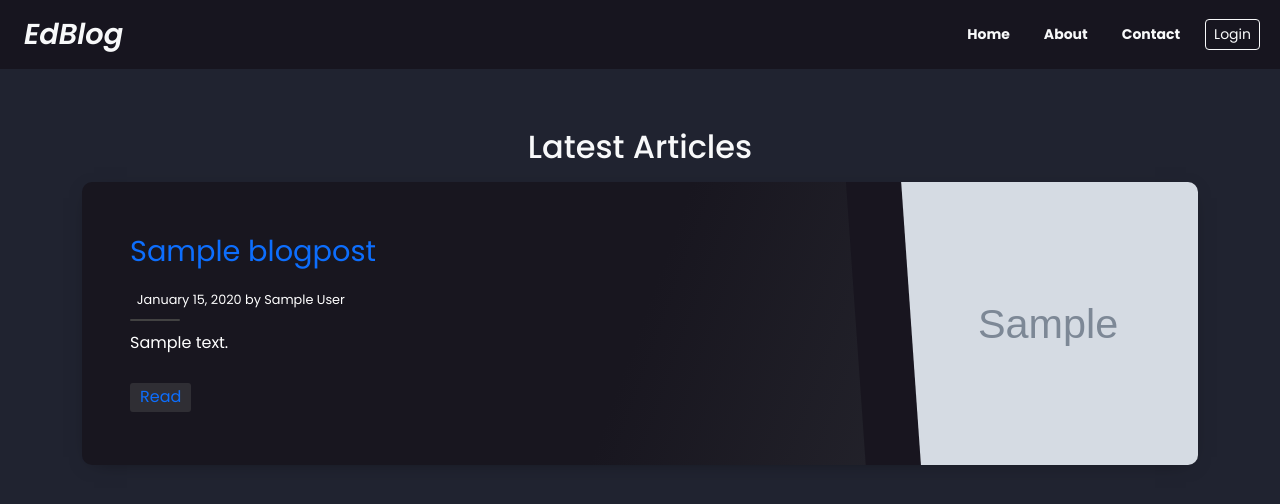
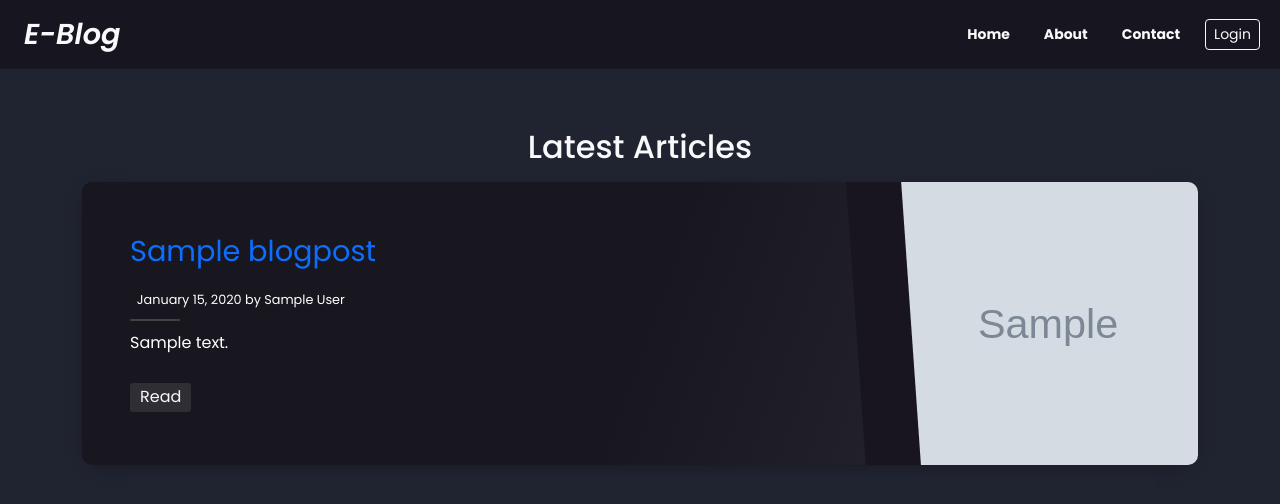
Before and after one commit to Edu58/Flask-Personal-Blog, a Flask app: page / in a window 1280 px wide. Shown: the top 504 px of the page. Run offline with Flask 2, Linux system fonts and the light colour scheme; tables that the repository leaves empty hold one stand-in row (values such as "Sample post"); grey boxes marked "Sample" are stand-in pictures; some libraries are stand-ins or nearby versions.

Commit message:
style: changes read & delete color

```diff
--- a/app/templates/base.html
+++ b/app/templates/base.html
@@ -21,7 +21,7 @@
 <nav class="navbar navbar-expand-sm navbar-dark mb-2 fixed-top">
     <div class="container-fluid d-flex justify-content-between">
         <div class="container-fluid d-flex justify-content-between">
-            <a class="navbar-brand text-light" href="{{ url_for('main.index') }}" id="brand">EdBlog</a>
+            <a class="navbar-brand text-light" href="{{ url_for('main.index') }}" id="brand">E-Blog</a>
             <button class="navbar-toggler" type="button" data-bs-toggle="collapse"
                     data-bs-target="#navbarSupportedContent"
                     aria-controls="navbarSupportedContent" aria-expanded="false" aria-label="Toggle navigation">
--- a/app/templates/index.html
+++ b/app/templates/index.html
@@ -33,11 +33,11 @@
         <ul class="postcard__tagbox">
             <li class="tag__item"><a
                     href="{{ url_for('main.read_post', post_title=blogpost.title, post_id=blogpost.post_id) }}"
-                    class="text-decoration-none fs-6">Read</a>
+                    class="text-decoration-none text-light fs-6">Read</a>
                 {% if current_user.is_authenticated %}
             <li class="tag__item delete"><a
                     href="{{ url_for('main.delete_post', post_id=blogpost.post_id) }}"
-                    class="text-decoration-none fs-6">Delete</a>
+                    class="text-decoration-none text-light fs-6">Delete</a>
                 {% endif %}
         </ul>
     </div>
```
